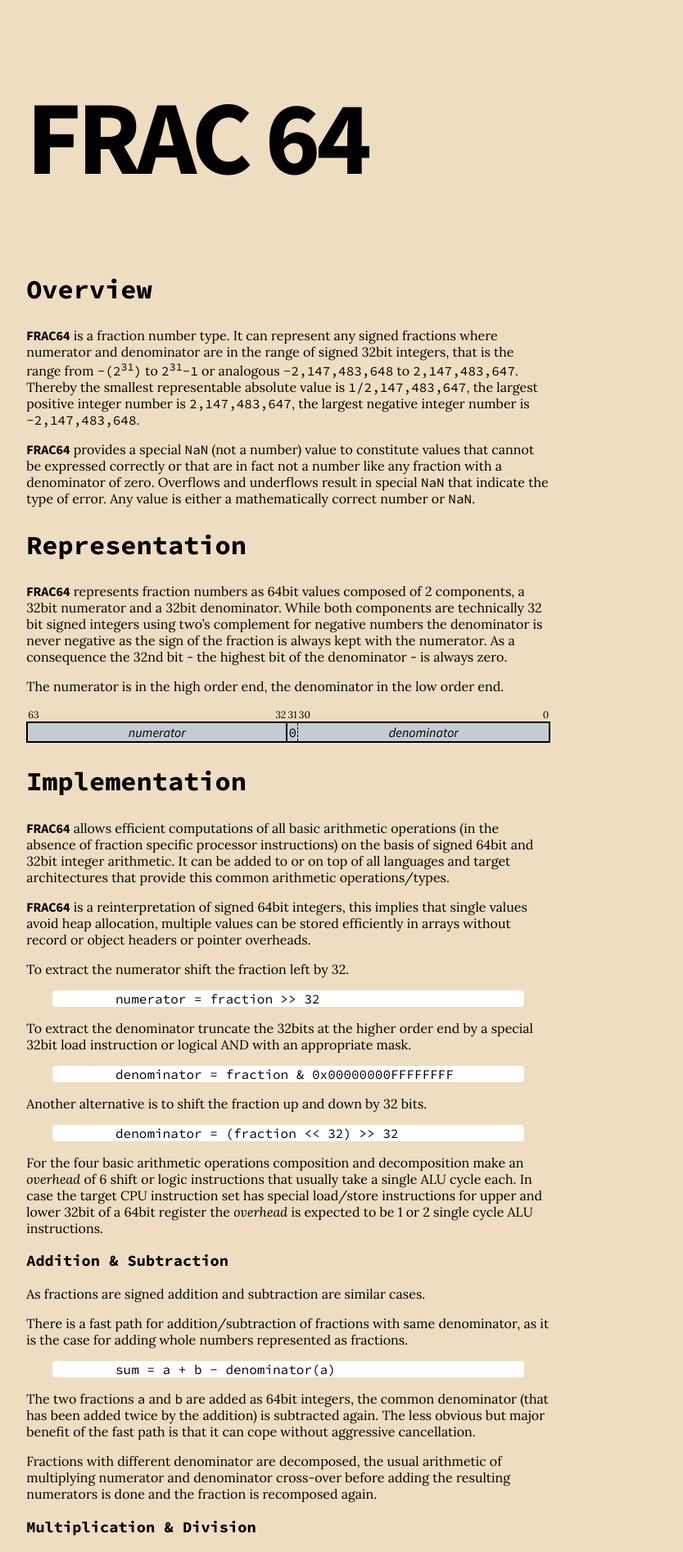
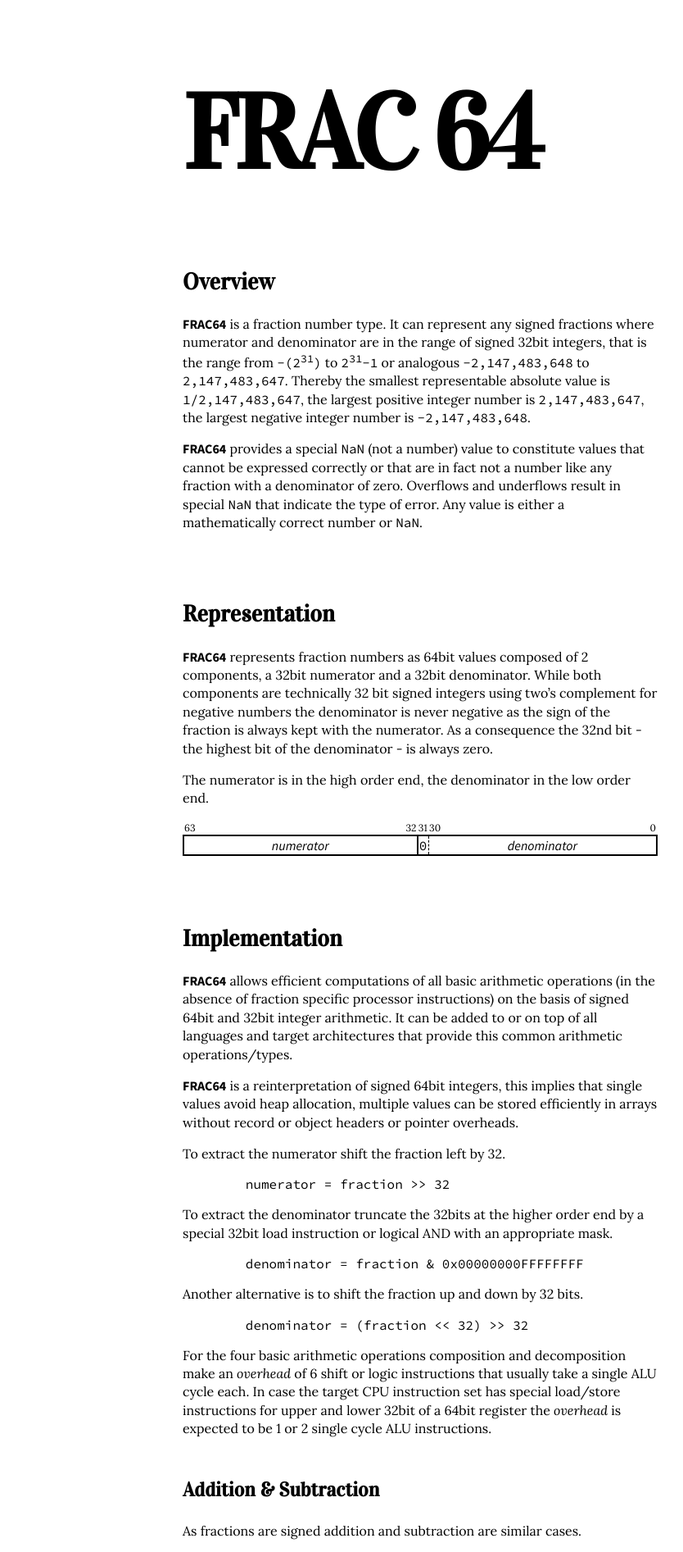
Before and after one commit to frac64/frac64.github.io, a Jekyll site: the page built from index.md, in a window 1280 px wide. Shown: the top 1893 px of the page at 82% size, without its empty margins (127-961 px from the left). Built offline with Jekyll 4.4.1, drawn with Linux system fonts in a browser that asks for light colours; some of the changed text lies outside the part shown.

Commit message:
black and white style

```diff
--- a/frac64.css
+++ b/frac64.css
@@ -1,33 +1,22 @@
+@import url(http://fonts.googleapis.com/css?family=Vidaloka:400italic,400);
 @import url(http://fonts.googleapis.com/css?family=Lora:400,700,400italic,700italic);
 @import url(http://fonts.googleapis.com/css?family=Source+Code+Pro:300,400,600,700);
 @import url(http://fonts.googleapis.com/css?family=Source+Sans+Pro:300,400,600,700,300italic,400italic,600italic,700italic);
 
 body {
 	font-family: Lora;
-	background-color: #EEDDC0;
+	width: 580px;
+	margin: 0 auto;
+	padding: 0 0 2em 0;
 }
 
-h1, h2, h3, h4 {
-	font-family: "Source Code Pro";
-}
-
-h1 {
-	letter-spacing: -5px;
-	font-weight: 700;
-	font-size: 128px;
-	font-family: "Source Sans Pro";
-	color: black;
-}
-
-h2 {
-	font-size: 32px;
-}
+h1, h2, h3, h4 { font-family: Vidaloka; color: black; }
+h1 { font-size: 128px; font-weight: 700; letter-spacing: -5px; }
+h2 { font-size: 1.75em; margin-top: 3em; }
+h3 { font-size: 1.5em; margin-top: 2em; }
 
 page {
 	display: block;
-	padding-left: 4cm;
-	width: 640px;
-	padding-right: 2cm;
 }
 
 pre code, code {
@@ -39,9 +28,9 @@ pre  {
 	color: black;
 	background-color: white;
 	border-radius: 4px;
-	width: 90%;
-	margin: 0 5%;
+	margin: 0;
 }
+p { line-height: 1.4; }
 
 table.bit64 {
 	border-spacing: 0;
@@ -50,7 +39,6 @@ table.bit64 {
 }
 table.bit64 td {
 	border: 2px solid black;
-	background-color: #C3CCD1;
 	text-align: center;
 	font-family: "Source Sans Pro";
 	font-style: italic;
@@ -61,5 +49,5 @@ table.bit64 th {
 }
 
 strong {
-	font-family: "Source Sans Pro";
+	font-family: "Source Sans Pro", sans-serif;
 }
```
Also changed, not shown: index.md (+15 -1 lines).
